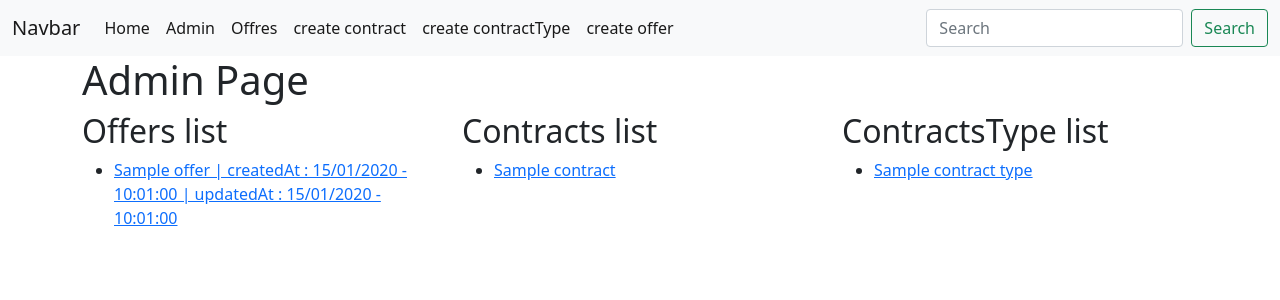
After one commit to ThomasMouchelet/indeed-project-afpa, a Symfony app: template templates/admin/index.html.twig in a window 1280 px wide. The commit adds this page. Shown: the top 300 px of the page. Run offline with Twig, Linux system fonts and the light colour scheme; the template is opened without the code that fills it: most values are stand-ins (such as "Sample title", 1, 10 or a date in 2020); some libraries are stand-ins or nearby versions.

Commit message:
crud entites

```diff
--- a/src/Entity/Contract.php
+++ b/src/Entity/Contract.php
@@ -99,4 +99,9 @@ class Contract
 
         return $this;
     }
+
+    public function __toString()
+    {
+        return $this->name;
+    }
 }
--- a/src/Entity/ContractType.php
+++ b/src/Entity/ContractType.php
@@ -99,4 +99,9 @@ class ContractType
 
         return $this;
     }
+
+    public function __toString()
+    {
+        return $this->name;
+    }
 }
--- /dev/null
+++ b/templates/admin/index.html.twig
@@ -0,0 +1,54 @@
+{% extends 'base.html.twig' %}
+
+{% block title %}Hello AdminController!
+{% endblock %}
+
+{% block body %}
+	<div class="container">
+		<h1>Admin Page</h1>
+		<div class="row">
+			<div class="col-md-4">
+				<h2>Offers list</h2>
+				<ul>
+					{% for offer in offerList %}
+						<li>
+							<a href="{{path('admin.offers.update', {id: offer.id})}}">
+								{{ offer.title }}
+								|
+																																																createdAt :
+								{{ offer.createdAt | date("d/m/Y - h:m:s") }}
+								|
+																																																updatedAt :
+								{{ offer.updatedAt | date("d/m/Y - h:m:s") }}
+							</a>
+						</li>
+					{% endfor %}
+				</ul>
+			</div>
+			<div class="col-md-4">
+				<h2>Contracts list</h2>
+				<ul>
+					{% for contract in contractList %}
+						<li>
+							<a href="{{path('admin.contracts.update', {id: contract.id})}}">
+								{{ contract.name }}
+							</a>
+						</li>
+					{% endfor %}
+				</ul>
+			</div>
+			<div class="col-md-4">
+				<h2>ContractsType list</h2>
+				<ul>
+					{% for contractType in contractTypeList %}
+						<li>
+							<a href="{{path('admin.contractTypes.update', {id: contractType.id})}}">
+								{{ contractType.name }}
+							</a>
+						</li>
+					{% endfor %}
+				</ul>
+			</div>
+		</div>
+	</div>
+{% endblock %}
--- a/templates/base.html.twig
+++ b/templates/base.html.twig
@@ -7,7 +7,7 @@
 			{% endblock %}
 		</title>
 		{# Run `composer require symfony/webpack-encore-bundle`
-		           and uncomment the following Encore helpers to start using Symfony UX #}
+				           and uncomment the following Encore helpers to start using Symfony UX #}
 		{% block stylesheets %}
 			<link
 			href="https://cdn.jsdelivr.net/npm/bootstrap@5.0.2/dist/css/bootstrap.min.css" rel="stylesheet" integrity="sha384-EVSTQN3/azprG1Anm3QDgpJLIm9Nao0Yz1ztcQTwFspd3yD65VohhpuuCOmLASjC" crossorigin="anonymous">
@@ -19,6 +19,7 @@
 		{% endblock %}
 	</head>
 	<body>
+		{% include "components/nav-bar.html.twig" %}
 		{% block body %}{% endblock %}
 	</body>
 </html>
--- /dev/null
+++ b/templates/components/nav-bar.html.twig
@@ -0,0 +1,35 @@
+<nav class="navbar navbar-expand-lg navbar-light bg-light">
+	<div class="container-fluid">
+		<a class="navbar-brand" href="/">Navbar</a>
+		<button class="navbar-toggler" type="button" data-bs-toggle="collapse" data-bs-target="#navbarSupportedContent" aria-controls="navbarSupportedContent" aria-expanded="false" aria-label="Toggle navigation">
+			<span class="navbar-toggler-icon"></span>
+		</button>
+		<div class="collapse navbar-collapse" id="navbarSupportedContent">
+			<ul class="navbar-nav me-auto mb-2 mb-lg-0">
+				<li class="nav-item">
+					<a class="nav-link active" aria-current="page" href="/">Home</a>
+				</li>
+				<li class="nav-item">
+					<a class="nav-link active" aria-current="page" href="{{path("admin")}}">Admin</a>
+				</li>
+				<li class="nav-item">
+					<a class="nav-link active" aria-current="page" href="{{path("offers.list")}}">Offres</a>
+				</li>
+				<li class="nav-item">
+					<a class="nav-link active" aria-current="page" href="{{path("admin.contracts.create")}}">create contract</a>
+				</li>
+				<li class="nav-item">
+					<a class="nav-link active" aria-current="page" href="{{path("admin.contractTypes.create")}}">create contractType</a>
+				</li>
+				<li class="nav-item">
+					<a class="nav-link active" aria-current="page" href="{{path("admin.offers.create")}}">create offer</a>
+				</li>
+
+			</ul>
+			<form class="d-flex">
+				<input class="form-control me-2" type="search" placeholder="Search" aria-label="Search">
+				<button class="btn btn-outline-success" type="submit">Search</button>
+			</form>
+		</div>
+	</div>
+</nav>
```
Also changed, not shown: src/Controller/AdminController.php (added, +140 -0 lines), src/Form/ContractFromType.php (added, +32 -0 lines), src/Form/ContractTypeFormType.php (added, +32 -0 lines), src/Form/OfferFormType.php (added, +33 -0 lines), templates/admin/contractTypes.form.html.twig (added, +10 -0 lines), templates/admin/contracts.form.html.twig (added, +10 -0 lines), templates/admin/offer.form.html.twig (added, +9 -0 lines), 1 other file.
